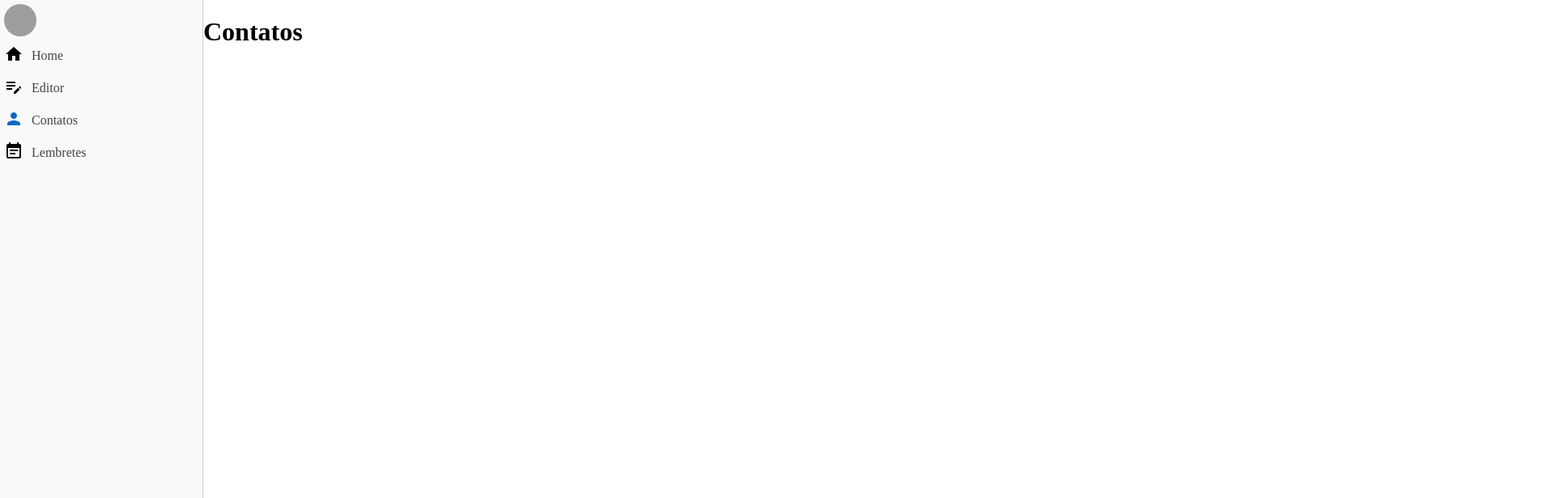
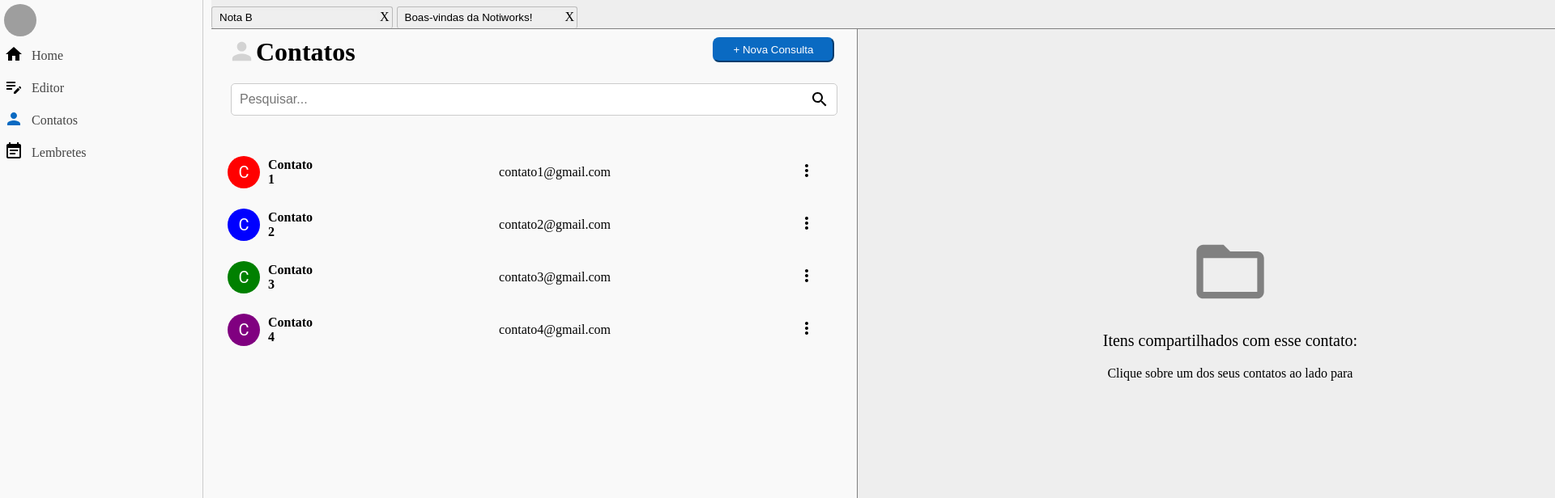
Before and after one commit to leonardoseven/Notiworks, a React (Vite) app in the folder front-end/: page /contatos in a window 1280 px wide. Shown: the top 616 px of the page at 81% size, 1920 px wide, since content can reach past the window. Built offline with nearby package versions, Linux system fonts and the light colour scheme; grey boxes are pictures that could not be loaded.

Commit message:
tela contato

```diff
--- /dev/null
+++ b/front-end/src/components/Contatos/ContatoComponents.tsx
@@ -0,0 +1,112 @@
+import HomeIcon from "@mui/icons-material/Home";
+import Box from '@mui/material/Box';
+import Typography from '@mui/material/Typography';
+import Modal from '@mui/material/Modal';
+import { useState } from 'react'
+import axios from 'axios';
+import './index.css'
+import { Person } from "@mui/icons-material";
+import SearchBar from './SearchBar'; // Certifique-se de importar o componente SearchBar
+import Contatos from "./Contatos";
+import ContatoVazio from "./ContatoVazio";
+
+const style = {
+    position: 'absolute' as 'absolute',
+    top: '50%',
+    left: '50%',
+    transform: 'translate(-50%, -50%)',
+    width: "10%",
+    height: "80vh",
+    backgroundColor: 'background.paper',
+    border: '2px solid #000',
+    boxShadow: 24,
+    p: 4,
+};
+
+const ContatoComponents = () =>{
+
+ //modal
+ const [open, setOpen] = useState(false);
+ const handleOpen = () => setOpen(true);
+ const handleClose = () => setOpen(false);
+
+ //criar nota
+ const [nota, setNota] = useState('')
+
+ const salvarNota = (e : any) =>{
+     e.preventDefault()
+
+     let config = {
+         headers: {
+           "Content-Type": "application/json",
+           'Authorization':`Bearer ${sessionStorage.getItem("token")}`
+           }
+         }
+     axios.post('http://localhost/api/v1/notas/save', {titulo:nota, directoryName:'', directoryId:''}, config)
+     .then((response)=>{
+         setNota('');
+         setOpen(false);
+         alert("salvo")
+     })
+     .catch((error)=>{
+         alert("error")
+     })
+ }
+
+ return(
+     <>
+         <div className="container-home" style={{width: '100%', backgroundColor: 'background.paper'}}>
+             <div className="home" style={{width: '100%',marginLeft:'10px'}}>
+                 <div className="container-open-notes" style={{borderBottom: '1px solid gray',width:'100%'}}>
+                     <div className="open-note">
+                         <button>Nota B</button> <span>X</span>
+                     </div>
+                     <div className="open-note">
+                         <button>Boas-vindas da Notiworks! </button> <span>X</span>
+                     </div>
+                 </div>
+                 <div className="header-menu" style={{width: '99%'}}>
+                     <div className="title">
+                     <Person fontSize="large" htmlColor="lightgray" />
+                         <h1>Contatos</h1>
+                     </div>
+                     <div className="container-btn-new-notas">
+                     <button onClick={handleOpen} className="btn-new-notas" style={{width: '150px'}}>+ Nova Consulta</button>
+
+                         <Modal
+                             open={open}
+                             onClose={handleClose}
+                             aria-labelledby="modal-modal-title"
+                             aria-describedby="modal-modal-description"
+                             className="modal"
+                             >
+                             <Box sx={style}>
+                                 <div className="modal-btn" >
+                                     <Typography id="modal-modal-title" variant="h6" component="h2">
+                                     Nova Consulta
+                                     </Typography>
+                                 </div>
+
+                                 <hr/>
+                                 <Typography id="modal-modal-description" sx={{ mt: 2 }}>
+                                     <div className="container-nova-nota">
+                                         <div className="input-nome-da-nota">
+                                             <h5>Nome da nota</h5>
+                                             <input onChange={(e)=>{setNota(e.target.value)}} type="text"  required  placeholder="Nome da nota"></input>
+                                         </div>
+                                     </div>
+                                 </Typography>
+                             </Box>
+                         </Modal>
+                     </div>
+                 </div>
+                 <SearchBar /> {}
+             <Contatos/>
+
+             </div>
+         </div>
+     </>
+ )
+}
+
+export default ContatoComponents;
--- /dev/null
+++ b/front-end/src/components/Contatos/ContatoVazio.tsx
@@ -0,0 +1,15 @@
+import FolderOpenIcon from '@mui/icons-material/FolderOpen';
+
+const ContatoVazio = () => {
+    return (
+        <div className="container-open-notes" style={{borderBottom: '1px solid gray',width:'100%'}}>
+        <div style={{ padding: '250px', paddingLeft: '300px', textAlign: 'center', borderLeft: '1px solid gray', marginTop:'27px',height: '360px',borderTop: '1px solid gray'}}>
+            <FolderOpenIcon style={{ fontSize: 100, color: 'gray' }} />
+            <p style={{fontSize:'20px',width:'320px'}}>Itens compartilhados com esse contato:</p>
+            <p>Clique sobre um dos seus contatos ao lado para</p>
+        </div>
+        </div>
+    );
+}
+
+export default ContatoVazio;
--- /dev/null
+++ b/front-end/src/components/Contatos/Contatos.tsx
@@ -0,0 +1,32 @@
+import React from 'react';
+import Avatar from '@mui/material/Avatar';
+import MoreVertIcon from '@mui/icons-material/MoreVert';
+
+const Contatos = () => {
+    const contatos = [
+        { nome: 'Contato 1', email: 'contato1@gmail.com', cor: 'red' },
+        { nome: 'Contato 2', email: 'contato2@gmail.com', cor: 'blue' },
+        { nome: 'Contato 3', email: 'contato3@gmail.com', cor: 'green' },
+        { nome: 'Contato 4', email: 'contato4@gmail.com', cor: 'purple' },
+    ];
+
+    return (
+        <div style={{ padding: '50px', paddingLeft: '20px'  }}>
+
+               {contatos.map((contato, index) => (
+                <div key={index} style={{ display: 'flex', alignItems: 'center', marginBottom: '25px' }}>
+                    <Avatar style={{ backgroundColor: contato.cor }}>{contato.nome.charAt(0)}</Avatar>
+                    <div style={{ marginLeft: '10px', display: 'flex', alignItems: 'center' }}>
+                        <div><b>{contato.nome}</b></div>
+                        <div style={{ marginLeft: '230px' }}>{contato.email}</div>
+                    </div>
+                    <div style={{ marginLeft: '230px' }}>
+                        <MoreVertIcon />
+                    </div>
+                </div>
+            ))}
+        </div>
+    );
+}
+
+export default Contatos;
--- /dev/null
+++ b/front-end/src/components/Contatos/SearchBar.css
@@ -0,0 +1,28 @@
+.search-form {
+    display: flex;
+    justify-content: center;
+    align-items: center;
+    width: 94%;
+    margin-left: 24px;
+    margin-top: 20px;
+}
+
+.search-container {
+    position: relative;
+    display: flex;
+    align-items: center;
+    width: 100%;
+}
+
+.search-input {
+    flex-grow: 1;
+    padding: 10px;
+    font-size: 16px;
+    border-radius: 5px;
+    border: 1px solid #ccc;
+}
+
+.search-icon {
+    position: absolute;
+    right: 10px;
+}
--- /dev/null
+++ b/front-end/src/components/Contatos/SearchBar.tsx
@@ -0,0 +1,33 @@
+import React, { useState } from 'react';
+import SearchIcon from '@mui/icons-material/Search';
+import './SearchBar.css'; // Certifique-se de importar o arquivo CSS
+
+const SearchBar = () => {
+    const [searchTerm, setSearchTerm] = useState('');
+
+    const handleSearchChange = (event) => {
+        setSearchTerm(event.target.value);
+    }
+
+    const handleSearchSubmit = (event) => {
+        event.preventDefault();
+        console.log(`Pesquisando por: ${searchTerm}`);
+    }
+
+    return (
+        <form onSubmit={handleSearchSubmit} className="search-form">
+            <div className="search-container">
+                <input
+                    type="text"
+                    placeholder="Pesquisar..."
+                    value={searchTerm}
+                    onChange={handleSearchChange}
+                    className="search-input"
+                />
+                <SearchIcon className="search-icon" />
+            </div>
+        </form>
+    );
+}
+
+export default SearchBar;
--- a/front-end/src/components/Contatos/index.tsx
+++ b/front-end/src/components/Contatos/index.tsx
@@ -1,5 +1,10 @@
-import LeftBar from "../LeftBar/Index"
+import LeftBar from "../LeftBar/Index";
 import './index.css'
+import ContatoComponents from "./ContatoComponents";
+import ContatoVazio from "./ContatoVazio";
+
+
+
 
 const Contatos = () =>{
 
@@ -7,7 +12,8 @@ const Contatos = () =>{
         <>
             <div className="container-contatos">
                 <LeftBar activeIcon="contatos"></LeftBar>
-                <h1>Contatos</h1>
+                <ContatoComponents/>
+                <ContatoVazio/>
             </div>
         </>
     )
```
